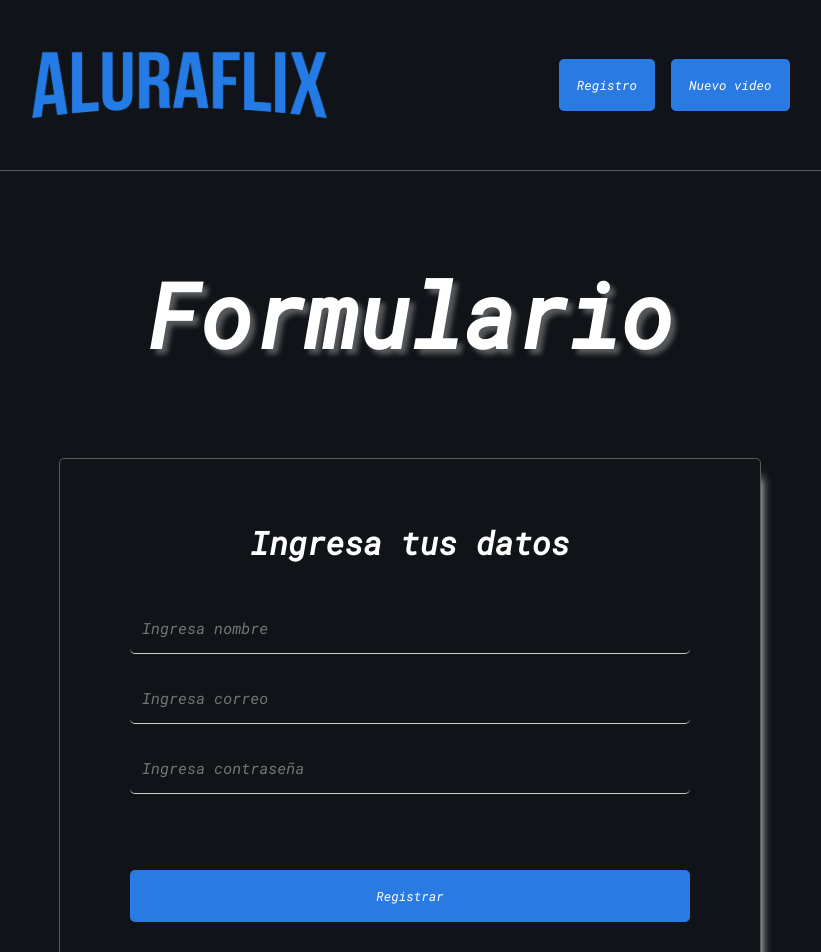
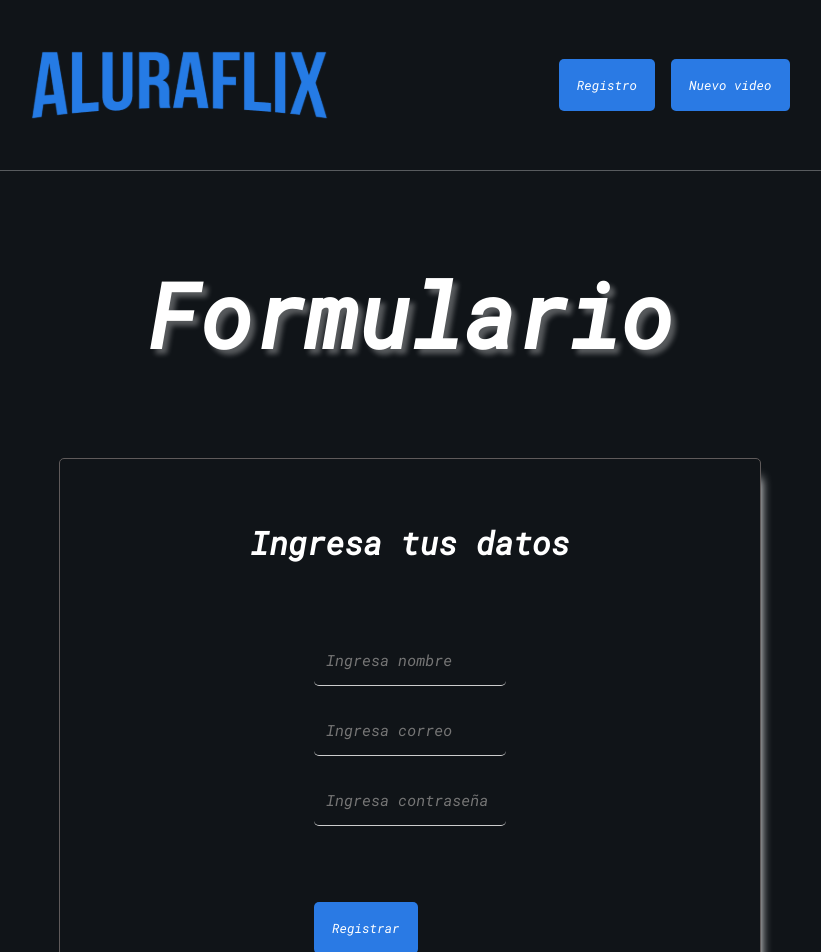
Before and after one commit to HernanDeveloper2001/aluraGeek, a React (Vite) app: page /registro in a window 1280 px wide. Shown: the top 952 px of the page, without its empty margins (230-1051 px from the left). Built offline with nearby package versions, Linux system fonts and the light colour scheme.

Commit message:
Formulario terminado pra movil

```diff
--- a/src/components/main/section-categories/CategoryContent.jsx
+++ b/src/components/main/section-categories/CategoryContent.jsx
@@ -42,7 +42,7 @@ const TitleCategoryDisplay = styled.h3`
   margin: 0;
   z-index: 99;
   @media(max-width:768px){
-    font-size: 1.45rem;
+    font-size: 1.5rem;
   }
 `
 const ImageCategoryDisplay = styled.img`
--- a/src/components/main/section-form/LoginForm.jsx
+++ b/src/components/main/section-form/LoginForm.jsx
@@ -1,10 +1,9 @@
 import { useEffect, useState } from "react";
 import { FormularioValidacion } from "./validacion.formulario"
-import { ContenedorFormulario,Title,Form,SubTitle,ContainerInputs,Input,InputErrors,MensajeRegistro, Botones } from "../../../styleComponents";
+import { ContenedorFormulario,Title,Form,SubTitle,ContainerInputs,Input,InputErrors,MensajeRegistro, Botones, ContenedorBotones } from "../../../styleComponents";
 
 
 const LoginForm = () => {
-
   const { register, handleSubmit, formState:{errors, isValid}, setFocus } = FormularioValidacion()
 
   const [validation, setValidation] = useState({
@@ -99,6 +98,7 @@ const LoginForm = () => {
             />
             <InputErrors>{errors.contraseña?.message}</InputErrors>
 
+            <ContenedorBotones>
               <Botones
                 border="rgb(42, 122, 228)"
                 color="rgb(42, 122, 228)"
@@ -106,6 +106,7 @@ const LoginForm = () => {
                 type="submit"
               >Registrar
               </Botones>
+            </ContenedorBotones>
 
             {isValid === false
             ? <MensajeRegistro style={{color:validation.invalid.color}}>{validation.invalid.value}</MensajeRegistro>
--- a/src/styleComponents.jsx
+++ b/src/styleComponents.jsx
@@ -22,25 +22,38 @@ export const Form = styled.form`
   background-color: transparent;
   width: ${props => props.width || "50%"};
   height: auto;
+  display: flex;
+  flex-direction: column;
+  justify-content: center;
+  align-items: center;
   border-radius: 5px;
   border: 1px solid #5f5a5a;
   box-shadow: 10px 10px 10px -10px;
   padding: 30px 30px;
   margin-bottom: 40px;
   margin: ${props => props.margin || "none"};
+  @media(max-width:768px){
+    width:80%;
+  }
 `
 export const SubTitle = styled.h3`
   color: #fff;
   font-size: 2.5vw;
   text-align: center;
   font-family: 'Roboto Mono', monospace;
-
+  @media(max-width:768px){
+    font-size: 1.5rem;
+  }
 `
 export const ContainerInputs = styled.div`
   display: flex;
   flex-direction: column;
   gap: 20px;
-  margin: 40px;;
+  margin: 40px;
+  @media(max-width:768px){
+    width: 100%;
+    font-size: 1.5rem;
+  }
 `
 export const Input = styled.input`
   height: 50px;
```
Lines whose indentation alone changed are shown as unchanged.
